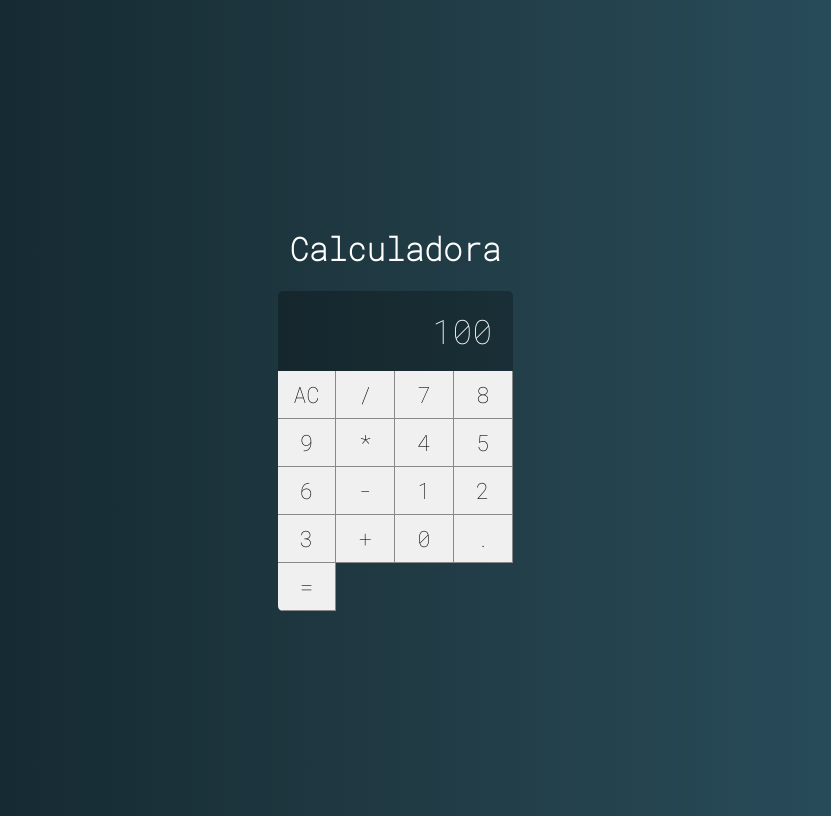
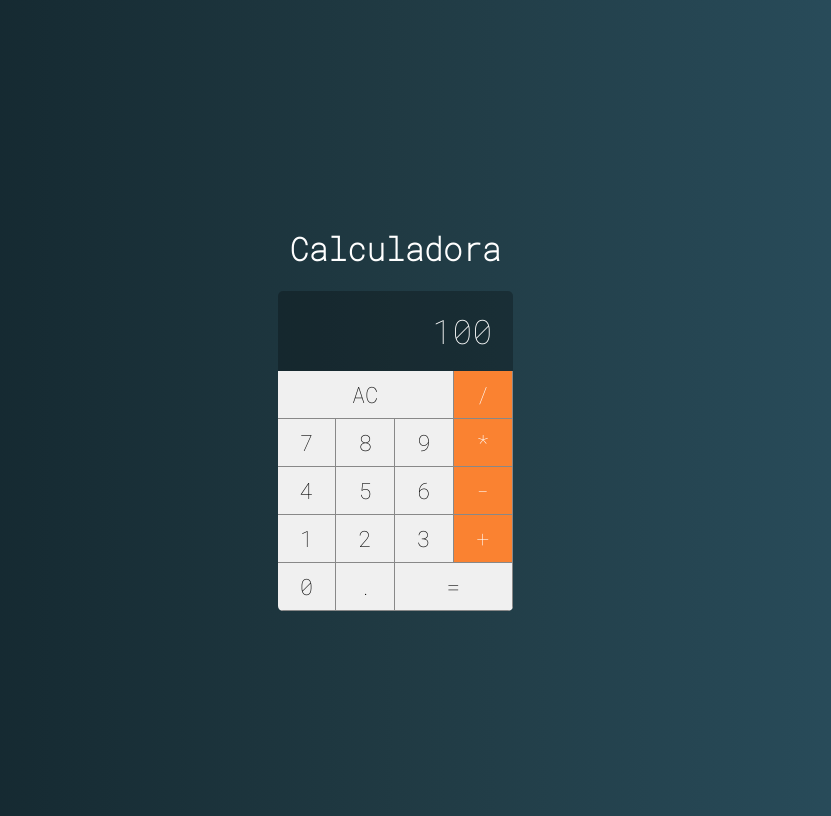
Before and after one commit to erick-costa/calculadora-react, a React (Create React App) app: page / in a window 1280 px wide. Shown: the whole page, without its empty margins (245-1076 px from the left). Built offline with nearby package versions, Linux system fonts and the light colour scheme.

Commit message:
adicionado funções aos botões

```diff
--- a/src/components/Button.css
+++ b/src/components/Button.css
@@ -11,3 +11,24 @@
     border-bottom: var(--border-button);
     outline: none;
 }
+
+.button:active {
+    background-color: #ccc;
+}
+
+.button.double {
+    grid-column: span 2;
+}
+
+.button.triple {
+    grid-column: span 3;
+}
+
+.button.operation {
+    background-color: #fa8231;
+    color: white;
+}
+
+.button.operation:active {
+    background-color: #fa8231cc;
+}
--- a/src/components/Button.jsx
+++ b/src/components/Button.jsx
@@ -3,7 +3,15 @@ import './Button.css'
 
 const Button = props => {
     return (
-        <button className='button'>{props.label}</button>
+        <button
+            onClick={_ => props.click && props.click(props.label)}
+            className={`button
+            ${props.operation ? 'operation' : ''}
+            ${props.double ? 'double' : ''}
+            ${props.triple ? 'triple' : ''}
+        `}>
+            {props.label}
+        </button>
     )
 }
 
--- a/src/main/Calculator.jsx
+++ b/src/main/Calculator.jsx
@@ -4,27 +4,47 @@ import Button from '../components/Button'
 import Display from "./Display"
 
 class Calculator extends Component {
+
+    constructor(props) {
+        super(props)
+        this.clearMemory = this.clearMemory.bind(this)
+        this.setOperation = this.setOperation.bind(this)
+        this.addDigit = this.addDigit.bind(this)
+    }
+
+    clearMemory() {
+        console.log('limpar')
+    }
+
+    setOperation(operation) {
+        console.log(operation)
+    }
+
+    addDigit(n) {
+        console.log(n)
+    }
+
     render () {
         return (
             <div className='calculator'>
                 <Display value={100} />
-                <Button label='AC' />
-                <Button label='/' />
-                <Button label='7' />
-                <Button label='8' />
-                <Button label='9' />
-                <Button label='*' />
-                <Button label='4' />
-                <Button label='5' />
-                <Button label='6' />
-                <Button label='-' />
-                <Button label='1' />
-                <Button label='2' />
-                <Button label='3' />
-                <Button label='+' />
-                <Button label='0' />
-                <Button label='.' />
-                <Button label='=' />
+                <Button label='AC' triple click={this.clearMemory} />
+                <Button label='/' operation click={this.setOperation} />
+                <Button label='7' click={this.addDigit} />
+                <Button label='8' click={this.addDigit} />
+                <Button label='9' click={this.addDigit} />
+                <Button label='*' operation click={this.setOperation} />
+                <Button label='4' click={this.addDigit} />
+                <Button label='5' click={this.addDigit} />
+                <Button label='6' click={this.addDigit} />
+                <Button label='-' operation click={this.setOperation} />
+                <Button label='1' click={this.addDigit} />
+                <Button label='2' click={this.addDigit} />
+                <Button label='3' click={this.addDigit} />
+                <Button label='+' operation click={this.setOperation} />
+                <Button label='0' click={this.addDigit} />
+                <Button label='.' click={this.addDigit} />
+                <Button label='=' double />
             </div>
         )
     }
```
